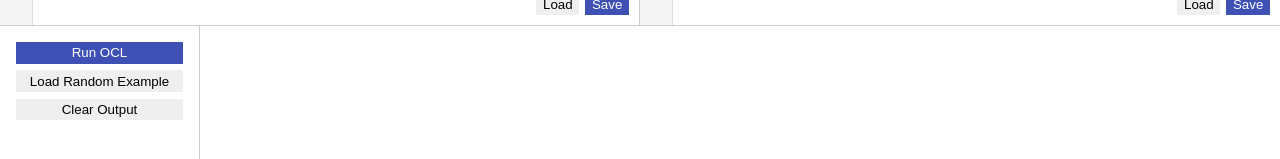
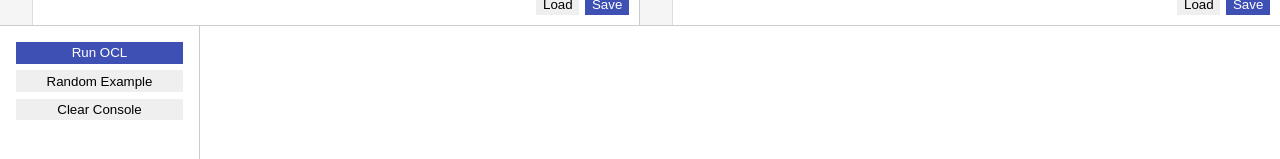
Before and after one commit to it1shka/ocl-explorer, a React (Create React App) app in the folder client/: page / in a window 1280 px wide. Shown: the part 475-634 px from the top of the page. Built offline with nearby package versions, Linux system fonts and the light colour scheme.

Commit message:
Restructured

```diff
--- a/client/src/components/Results.tsx
+++ b/client/src/components/Results.tsx
@@ -1,67 +1,18 @@
-import { memo, useCallback } from 'react'
+import { memo } from 'react'
 import styled from 'styled-components'
-import {useAppDispatch, useAppSelector} from '../storage/hooks'
-import Button from '../primitives/Button'
-import useNotifications from '../lib/useNotifications'
-import API from '../lib/api'
-import {setJSCode} from '../storage/editorJS'
-import {setOCLCode} from '../storage/editorOCL'
+import Controls from './controls'
 
 // TODO:
 
 const Results = () => {
-  const dispatch = useAppDispatch()
-  const { addNotification } = useNotifications()
-
-  const jsCode = useAppSelector(({ editorJS }) => editorJS.code)
-  const oclCode = useAppSelector(({ editorOCL }) => editorOCL.code)
-
-  // TODO: maybe replace with asyncThunk
-  const handleRandomExample = useCallback(async () => {
-    try {
-      const { name, js, ocl } = await API.fetchRandomExample()
-      dispatch(setJSCode(js))
-      dispatch(setOCLCode(ocl))
-      addNotification({
-        variant: 'success',
-        title: `Example "${name}"`,
-      })
-    } catch (error) {
-      // TODO: extract into a separate function
-      const message = error instanceof Error
-        ? error.message
-        : String(error)
-      addNotification({
-        variant: 'error',
-        title: 'Failed to load code example',
-        message
-      })
-    }
-  }, [dispatch, addNotification])
-
   return (
     <Container>
-      <Panel>
-        <Button $active>Run OCL</Button>
-        <Button onClick={handleRandomExample}>Load Random Example</Button>
-        <Button>Clear Output</Button>
-      </Panel>
+      <Controls />
     </Container>
   )
 }
 
 export default memo(Results)
-
-const Panel = styled.div`
-  width: 200px;
-  padding: 1em;
-  display: flex;
-  flex-direction: column;
-  border-right: 1px solid #ccc;
-  & > * + * {
-    margin-top: 0.5em;
-  }
-`
 
 const Container = styled.div`
   grid-row: 2 / 3;
--- /dev/null
+++ b/client/src/components/controls/ClearConsole.tsx
@@ -0,0 +1,12 @@
+import { memo } from 'react'
+import Button from '../../primitives/Button'
+
+const ClearConsole = () => {
+  return (
+    <Button>
+      Clear Console
+    </Button>
+  )
+}
+
+export default memo(ClearConsole)
--- /dev/null
+++ b/client/src/components/controls/RandomExample.tsx
@@ -0,0 +1,42 @@
+import { memo, useCallback } from 'react'
+import Button from '../../primitives/Button'
+import { useAppDispatch } from '../../storage/hooks'
+import useNotifications from '../../lib/useNotifications'
+import { setJSCode } from '../../storage/editorJS'
+import { setOCLCode } from '../../storage/editorOCL'
+import API from '../../lib/api'
+import { toTitle } from '../../lib/strings'
+
+const RandomExample = () => {
+  const dispatch = useAppDispatch()
+  const { addNotification } = useNotifications()
+
+  const fetchRandomExample = useCallback(async () => {
+    try {
+      const { name, js, ocl } = await API.fetchRandomExample()
+      dispatch(setJSCode(js))
+      dispatch(setOCLCode(ocl))
+      addNotification({
+        variant: 'success',
+        title: `Example "${toTitle(name)}"`,
+      })
+    } catch (error) {
+      const message = error instanceof Error
+        ? error.message
+        : String(error)
+      addNotification({
+        variant: 'error',
+        title: 'Failed to load code example',
+        message
+      })
+    }
+  }, [dispatch, addNotification])
+
+  return (
+    <Button onClick={fetchRandomExample}>
+      Random Example
+    </Button>
+  )
+}
+
+export default memo(RandomExample)
--- /dev/null
+++ b/client/src/components/controls/RunOCL.tsx
@@ -0,0 +1,12 @@
+import { memo } from 'react'
+import Button from '../../primitives/Button'
+
+const RunOCL = () => {
+  return (
+    <Button $active>
+      Run OCL
+    </Button>
+  )
+}
+
+export default memo(RunOCL)
--- /dev/null
+++ b/client/src/components/controls/index.tsx
@@ -0,0 +1,28 @@
+import { memo } from 'react'
+import styled from 'styled-components'
+import RandomExample from './RandomExample'
+import RunOCL from './RunOCL'
+import ClearConsole from './ClearConsole'
+
+const Controls = () => {
+  return (
+    <Container>
+      <RunOCL />
+      <RandomExample />
+      <ClearConsole />
+    </Container>
+  )
+}
+
+export default memo(Controls)
+
+const Container = styled.div`
+  width: 200px;
+  padding: 1em;
+  display: flex;
+  flex-direction: column;
+  border-right: 1px solid #ccc;
+  & > * + * {
+    margin-top: 0.5em;
+  }
+`
```
